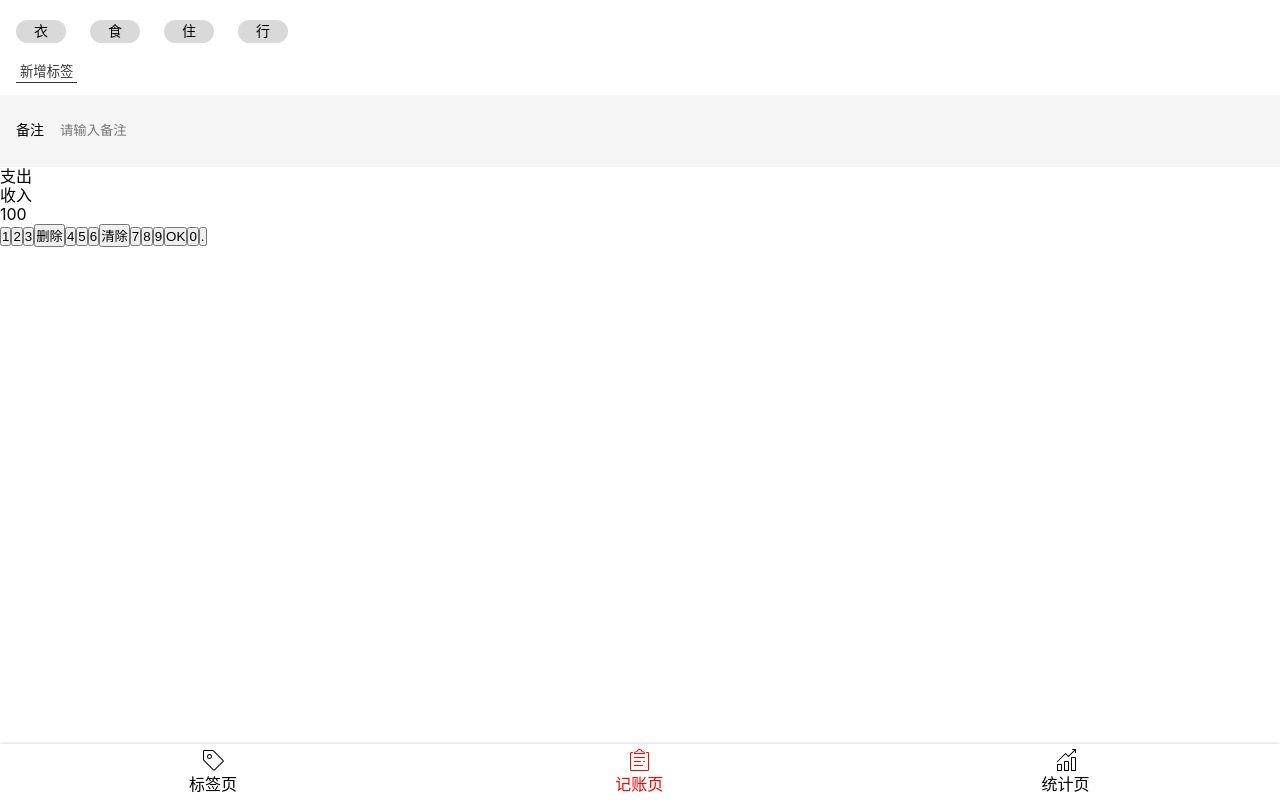
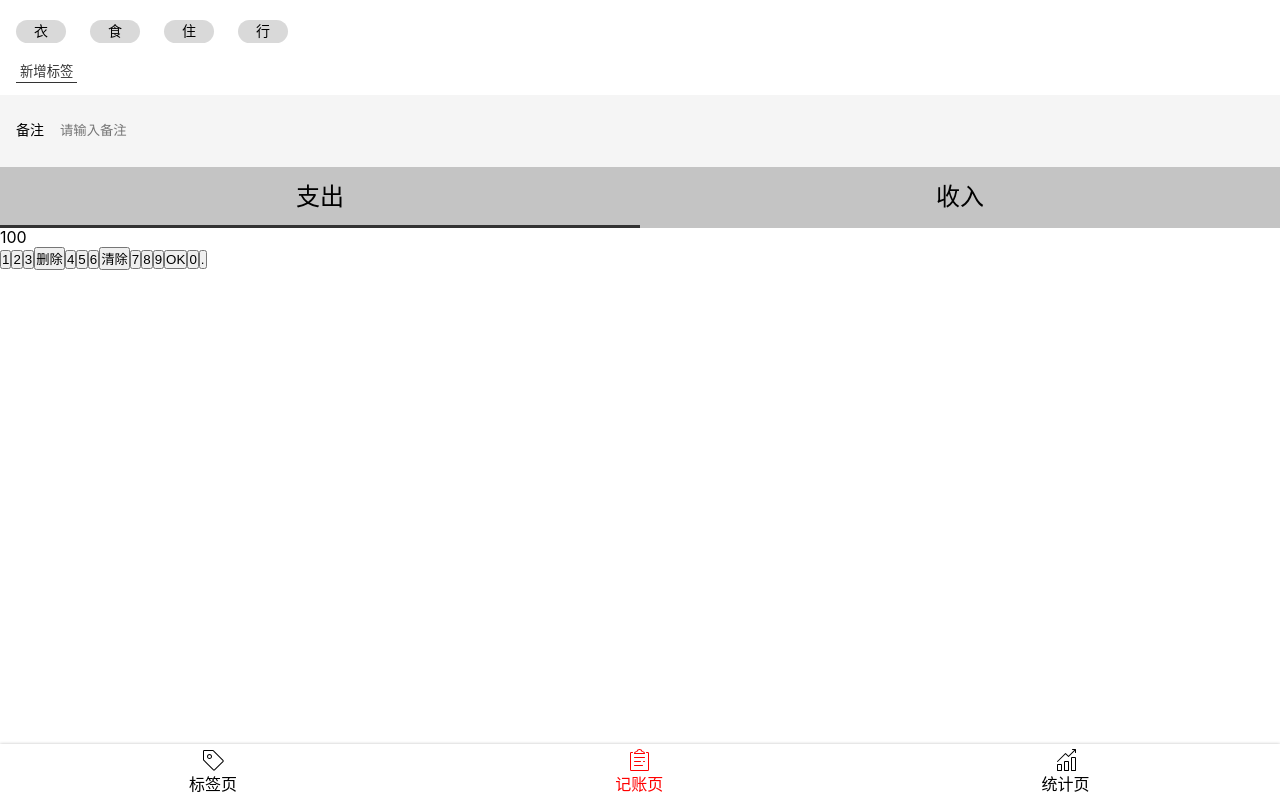
Before and after one commit to vinkin92/react_money_1, a React app: page /money in a window 1280 px wide. Built offline with nearby package versions, Linux system fonts and the light colour scheme.

Commit message:
完成记账页面中的收入、支出UI

```diff
--- a/src/views/Money.tsx
+++ b/src/views/Money.tsx
@@ -49,7 +49,27 @@ const NotesSection = styled.section`
   }
 `;
 const CategorySection = styled.section`
-
+  background-color: #c4c4c4;
+  font-size:24px;
+  > ul{
+    display: flex;
+    >li{
+      width:50%;
+      text-align: center;
+      padding:16px 0;
+      position: relative;
+      &.selected::after{
+        content:'';
+        display: block;
+        height: 3px;
+        background-color: #333;
+        position: absolute;
+        bottom: 0;
+        width: 100%;
+        left: 0;
+      }
+    }
+  }
 `;
 const NumberPadSection = styled.section`
 
@@ -75,7 +95,7 @@ function Money() {
             </NotesSection>
             <CategorySection>
                 <ul>
-                    <li>支出</li>
+                    <li className="selected">支出</li>
                     <li>收入</li>
                 </ul>
             </CategorySection>
```
